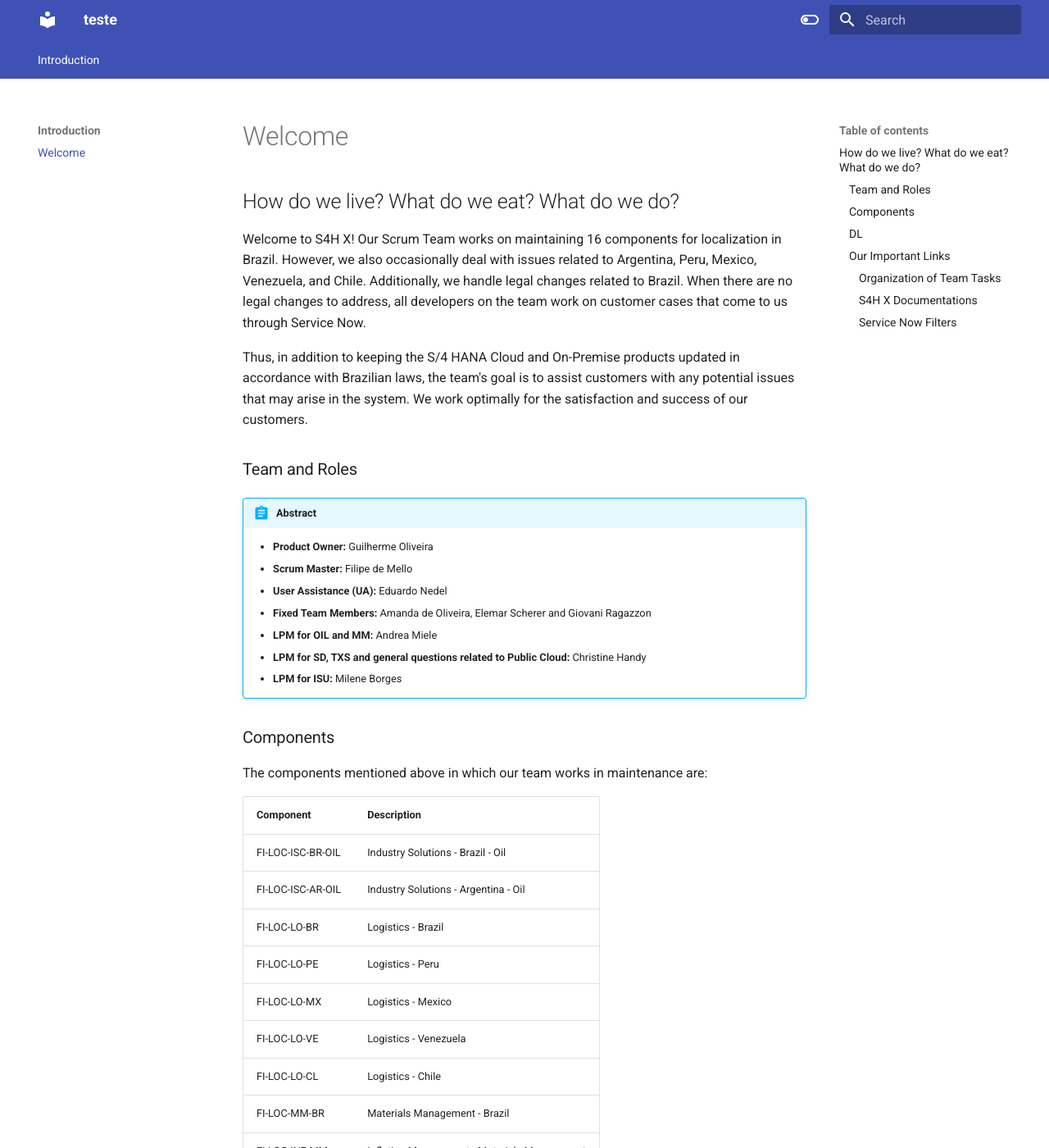
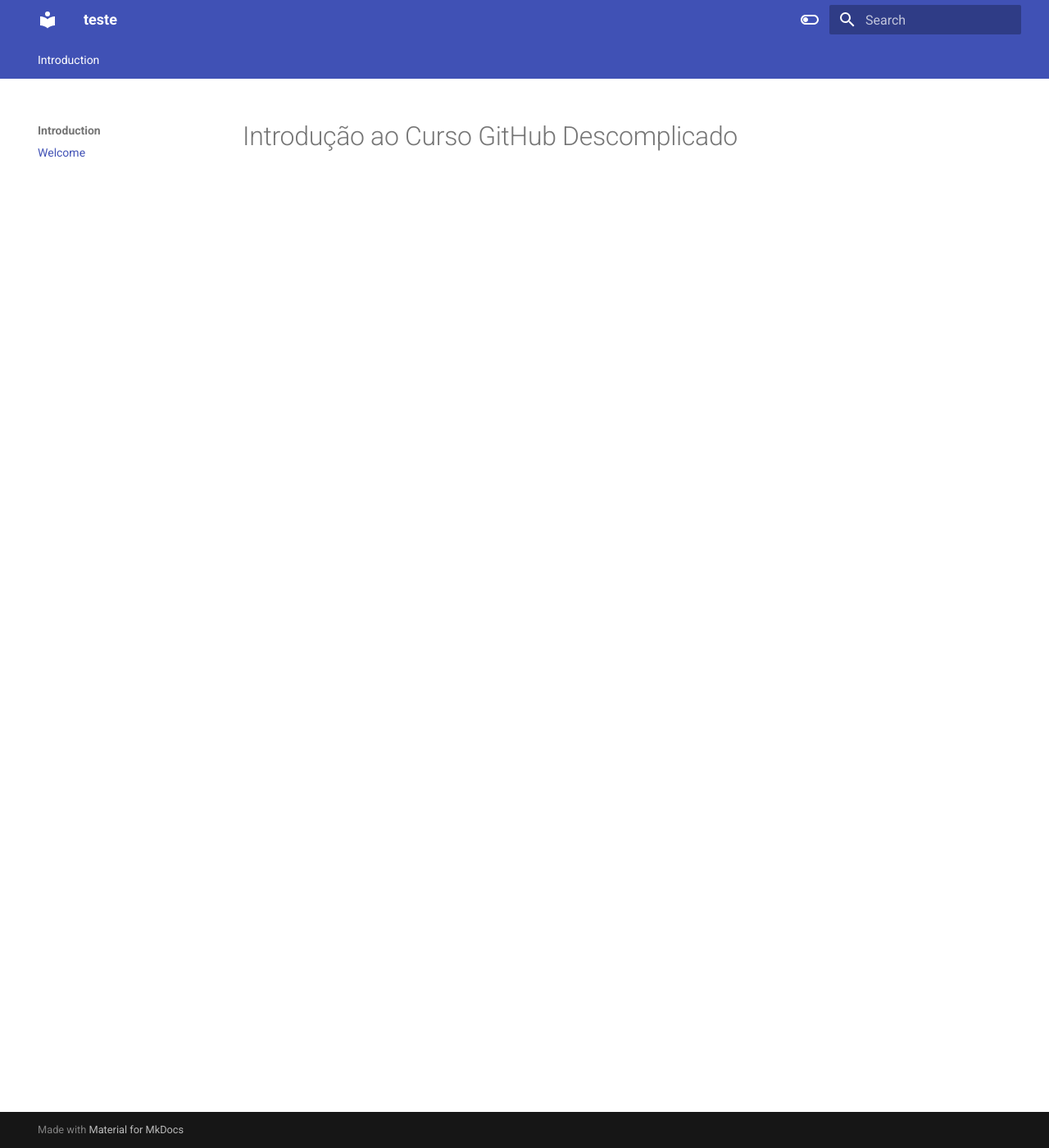
Before and after one commit to aprimeiradeads/Documenta-o---GitHub-Descomplicado, an MkDocs documentation site: the page built from docs/index.md, in a window 1280 px wide and 1400 px high. Shown: the whole window at 82% size. Built offline with MkDocs 1.6.1 and Material for MkDocs 9.7.7, drawn with Linux system fonts in a browser that asks for light colours; some of the changed text lies outside the part shown.

Commit message:
Update index.md

```diff
--- a/docs/index.md
+++ b/docs/index.md
@@ -1,85 +1 @@
-## How do we live? What do we eat? What do we do?
-
-Welcome to S4H X! Our Scrum Team works on maintaining 16 components for localization in Brazil. However, we also occasionally deal with issues related to Argentina, Peru, Mexico, Venezuela, and Chile. Additionally, we handle legal changes related to Brazil. When there are no legal changes to address, all developers on the team work on customer cases that come to us through Service Now.
-
-Thus, in addition to keeping the S/4 HANA Cloud and On-Premise products updated in accordance with Brazilian laws, the team's goal is to assist customers with any potential issues that may arise in the system. We work optimally for the satisfaction and success of our customers.
-
-### Team and Roles
-
-!!! abstract
-
-    - **Product Owner:** Guilherme Oliveira
-    - **Scrum Master:** Filipe de Mello
-    - **User Assistance (UA):** Eduardo Nedel
-    - **Fixed Team Members:** Amanda de Oliveira, Elemar Scherer and Giovani Ragazzon
-    - **LPM for OIL and MM:** Andrea Miele
-    - **LPM for SD, TXS and general questions related to Public Cloud:** Christine Handy
-    - **LPM for ISU:** Milene Borges
-
-### Components
-
-The components mentioned above in which our team works in maintenance are:
-
-|Component        |Description|
-|-----------------|-----------|
-|FI-LOC-ISC-BR-OIL|Industry Solutions - Brazil - Oil|
-|FI-LOC-ISC-AR-OIL|Industry Solutions - Argentina - Oil|
-|FI-LOC-LO-BR     |Logistics - Brazil|
-|FI-LOC-LO-PE     |Logistics - Peru|
-|FI-LOC-LO-MX     |Logistics - Mexico|
-|FI-LOC-LO-VE     |Logistics - Venezuela|
-|FI-LOC-LO-CL     |Logistics - Chile|
-|FI-LOC-MM-BR     |Materials Management - Brazil|
-|FI-LOC-INF-MM    |Inflation Management - Materials Management|
-|FI-LOC-SD-AR     |Sales and Distribuition - Argentina|
-|FI-LOC-SD-BR     |Sales and Distribuition - Brazil|
-|FI-LOC-SD-MX     |Sales and Distribuition - Mexico|
-|FI-LOC-TXS       |External Tax Engine Integration|
-|FI-LOC-FT-BR     |Foreign Trade - Brazil|
-|FI-LOC-UT-BR     |Utilities - Brazil|
-|TM-LOC-BR        |Transportation Management - Brazil|
-
-!!! abstract
-    The components **FI-LOC-TXS, FI-LOC-ISC-BR-OIL, FI-LOC-UT-BR** do not have Product Support assigned. So we are responsible for their primary support and development solutions if needed as well.
-
-    Customer cases for **S/4HANA Public Cloud** systems (on any component that we handle) also are not handled by the Product Support and we have the accountability to be the primary support.
-
-    ??? tip
-        For both situations above it means that the reported cases don't have a pre-analysis and **THEY MAY NOT BE A REAL ISSUE**. It can be a simple configuration issue, or even errors with the tax calculation partner that may be handled by them (Avalara/TaxWeb...).
-
-
-!!! tip
-    If you want to know more about the scope of our team related to maintenance, [click here!](#maintenance-scope)
-
-### DL
-
-Below are the DLs for our team:
-
-> DL GLO LOG S4H X - LCM
->
-> DL GLO LOG S4H X - LCM - External (External)
-
-!!! note
-    This main DLs are updated by the Product Owner and Scrum Master with the people who are currently on the team.
-
-### Our Important Links
-
-#### Organization of Team Tasks
-
-[JIRA Board - Customer Cases](https://jira.tools.sap/secure/RapidBoard.jspa?rapidView=41370&projectKey=GSLOGLCMBR&quickFilter=235250)
-
-[JIRA Board - Legal Changes, IM's and Internal Tasks](https://jira.tools.sap/secure/RapidBoard.jspa?rapidView=40835&view=detail&selectedIssue=GSLOGLCMBR-1929#)
-
-#### S4H X Documentations
-
-[S4H X GitHub](https://github.wdf.sap.corp/GSLIEBR/BRX)
-
-#### Service Now Filters
-
-[Cases - New](https://sap.service-now.com/now/cwf/agent/list/params/list-id/aaaa766ec3b769d0ca3f1c0bb00131c0/tiny-id/SSccoMLYiiQHcseZpUOlyFN5IoPyJL63)
-
-[Cases - In Progress](https://sap.service-now.com/now/cwf/agent/list/params/list-id/1751ed26c38739d03c4e390c0501319e/tiny-id/kvt3KIYnLmQFaN53RKghbPD0KcP2pBwy)
-
-[IM's - New](https://sap.service-now.com/now/cwf/agent/list/params/list-id/65051ff9eb1306941c07f632dad0cd69/tiny-id/WPOp6X8cdSRlRXAI31ciKC3UrjuI6Mv7)
-
-[IM's - All (New + In Progress)](https://sap.service-now.com/now/cwf/agent/list/params/list-id/6a84d6d383bab950aaae90e0deaad3a7/tiny-id/oKYVZoo50EBOB4Bf6Z13ZkxdjnpyMIoY)
+# Introdução ao Curso GitHub Descomplicado
```
